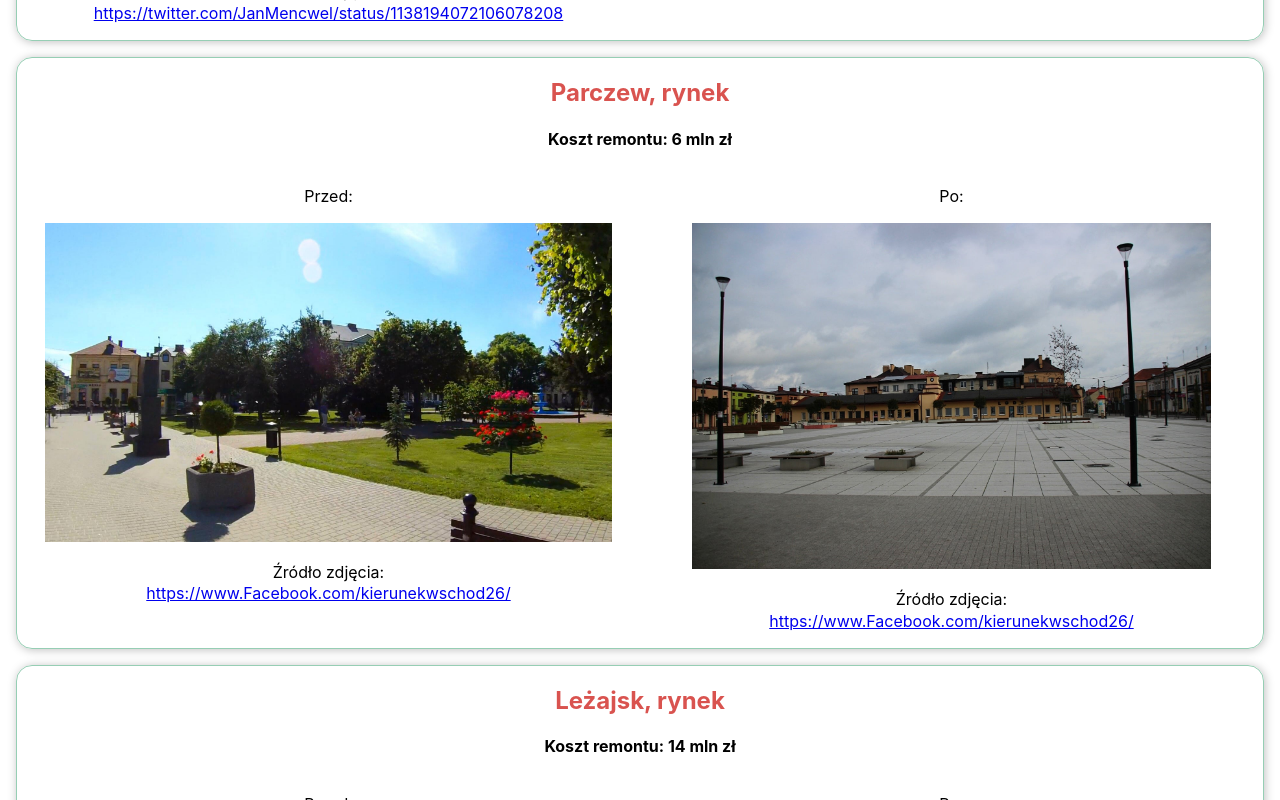
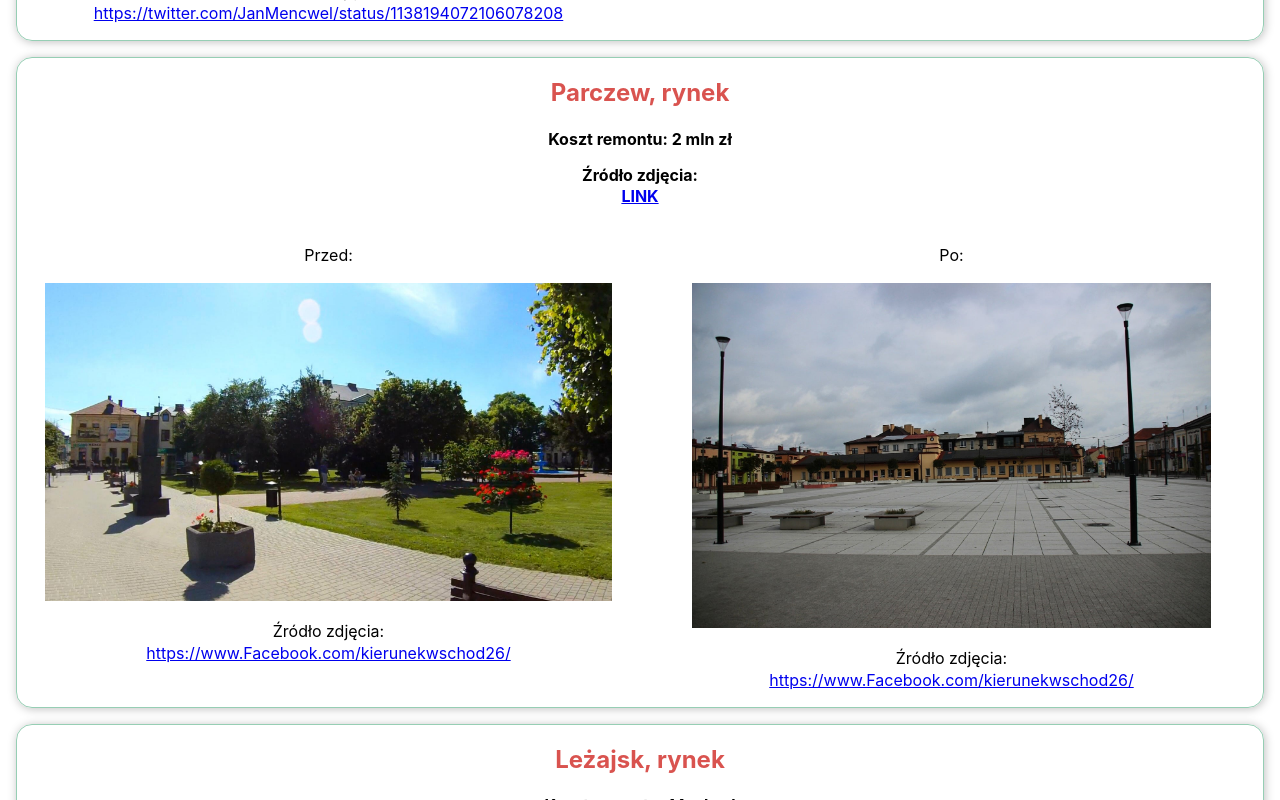
Before and after one commit to masives/dewitalizacja, a Svelte app: page / in a window 1280 px wide. Shown: the part 1180-1980 px from the top of the page. Built offline with nearby package versions, Linux system fonts and the light colour scheme.

Commit message:
add sources to costs

```diff
--- a/src/Home.svelte
+++ b/src/Home.svelte
@@ -25,13 +25,21 @@
 </p>
 <h2 class="total-cost">Łączny koszt projektów to ok. {totalCost} mln zł</h2>
 <ul>
-  {#each cityData as { title, photos, articles, cost }}
+  {#each cityData as { title, photos, articles, cost, source }}
     <li class="city-list__wrapper">
       <h2>{title}</h2>
       <h4>
         Koszt remontu:
-        {#if cost}
+        {#if cost && source}
           {cost} mln zł
+            <p>
+                Źródło zdjęcia: <a
+                    href={source}
+                    target="_blank"
+                    rel="noopener noreferrer"
+                    class="city-list-item__source-url">LINK</a
+            >
+            </p>
         {:else}
           brak danych
         {/if}
--- a/src/data.ts
+++ b/src/data.ts
@@ -30,6 +30,7 @@ import lowiczBefore from './assets/images/lowicz_before.jpeg';
 interface Entry {
   title: string;
   cost?: number;
+  source?: string;
   articles?: {
     label: string;
     url: string;
@@ -55,7 +56,8 @@ export const cityData: Entry[] = [
   },
   {
     title: 'Parczew, rynek',
-    cost: 6,
+    cost: 2,
+    source: 'https://www.dziennikwschodni.pl/parczew/rewitalizacja-czyli-wycinka-totalna,n,1000243930.html',
     photos: {
       after: parczewAfter,
       before: parczewBefore,
@@ -66,6 +68,7 @@ export const cityData: Entry[] = [
   {
     title: 'Leżajsk, rynek',
     cost: 14,
+    source: 'https://rzeszow.wyborcza.pl/rzeszow/7,34962,28652221,betonoza-na-rynku-w-lezajsku-mieszkancy-barbarzynstwo-wiceburmistrz.html',
     photos: {
       after: lezajskAfter,
       before: lezajskBefore,
@@ -77,7 +80,8 @@ export const cityData: Entry[] = [
   },
   {
     title: 'Rawicz, rynek',
-    cost: 10,
+    cost: 11,
+    source: 'https://www.eska.pl/leszno/zmienia-sie-rynek-w-rawiczu-trwa-rewitalizacja-glownego-placu-miasta-aa-3VLL-LJLG-CGAB.html',
     photos: {
       after: rawiczAfter,
       before: rawiczBefore,
@@ -96,7 +100,8 @@ export const cityData: Entry[] = [
   },
   {
     title: 'Kutno, plac Wolności',
-    cost: 40,
+    cost: 34,
+    source: 'https://www.architekturaibiznes.pl/plac-w-kutnie.-pomnik-wszystkiego-co-zle-we-wspolczesnej-architekturze,7240.html',
     photos: {
       after: kutnoAfter,
       before: kutnoBefore,
@@ -108,6 +113,7 @@ export const cityData: Entry[] = [
   {
     title: 'Kielce, rynek',
     cost: 23,
+    source: 'https://radiokielce.pl/888670/co-kielczanie-sadza-o-zielonym-rynku-155345/',
     photos: {
       after: kielceAfter,
       before: kielceBefore,
@@ -127,7 +133,8 @@ export const cityData: Entry[] = [
   },
   {
     title: 'Końskowola, rynek',
-    cost: 4.2,
+    cost: 5.3,
+    source: 'https://www.dziennikwschodni.pl/pulawy/ladny-rynek-w-konskowoli,n,1000236723.html',
     photos: {
       after: konskowolaAfter,
       before: konskowolaBefore,
@@ -137,7 +144,8 @@ export const cityData: Entry[] = [
   },
   {
     title: 'Włocławek, rynek',
-    cost: 1,
+    cost: 4.7,
+    source: 'https://podroze.onet.pl/polska/kujawsko-pomorskie/wloclawek-stary-rynek-po-remoncie/t1wdsmp',
     photos: {
       after: wloclawekAfter,
       before: wloclawekBefore,
@@ -147,7 +155,8 @@ export const cityData: Entry[] = [
   },
   {
     title: 'Chorzów, rynek',
-    cost: 26,
+    cost: 22.5,
+    source: 'https://chorzow.naszemiasto.pl/przebudowa-rynku-w-chorzowie-zdjecia-stoja-juz-pierwsze/ar/c4-4816147',
     photos: {
       after: chorzowAfter,
       before: chorzowBefore,
@@ -159,7 +168,8 @@ export const cityData: Entry[] = [
   },
   {
     title: 'Łódź, plac Dąbrowskiego',
-    cost: 8.8,
+    cost: 16,
+    source: 'https://tulodz.pl/wiadomosci-lodz/to-koniec-betonozy-w-centrum-lodzi-plac-dabrowskiego-ma-byc-zielony-zdjecia/FKUNdSgVmsSMTElXVmSF',
     photos: {
       after: lodzAfter,
       before: lodzBefore,
@@ -170,6 +180,7 @@ export const cityData: Entry[] = [
   {
     title: 'Lubaczów, rynek',
     cost: 3.3,
+    source: 'https://elubaczow.com/2021/07/06/lubaczowski-rynek-przykladem-betonozy-w-polsce/',
     photos: {
       after: lubaczowAfter,
       before: lubaczowBefore,
```
